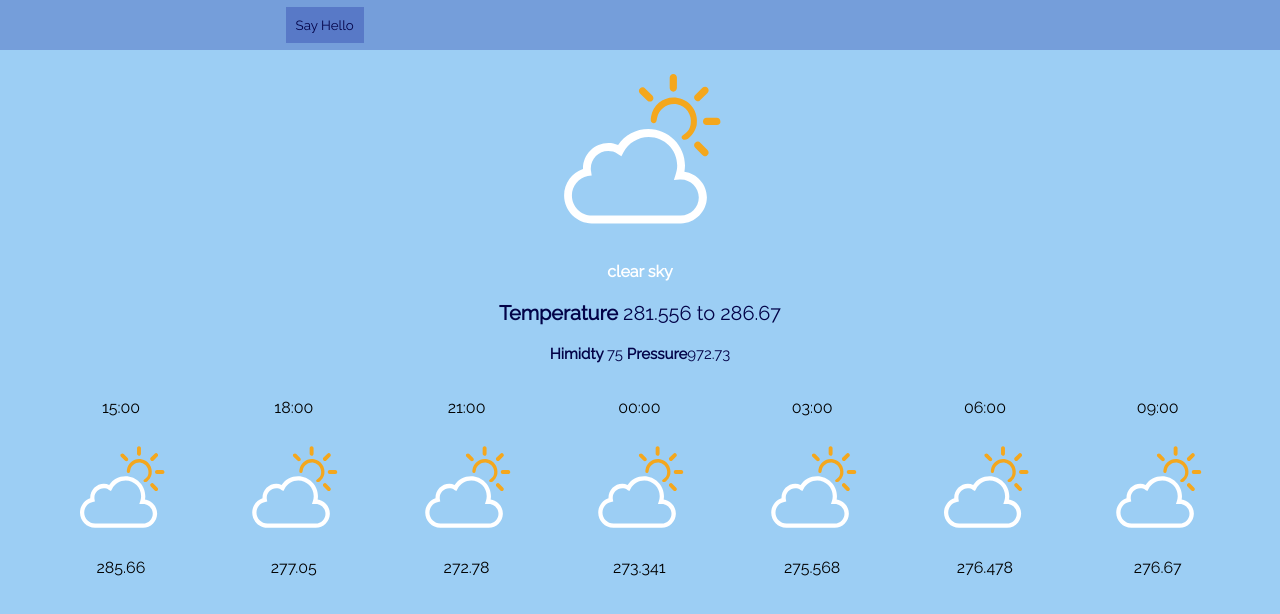
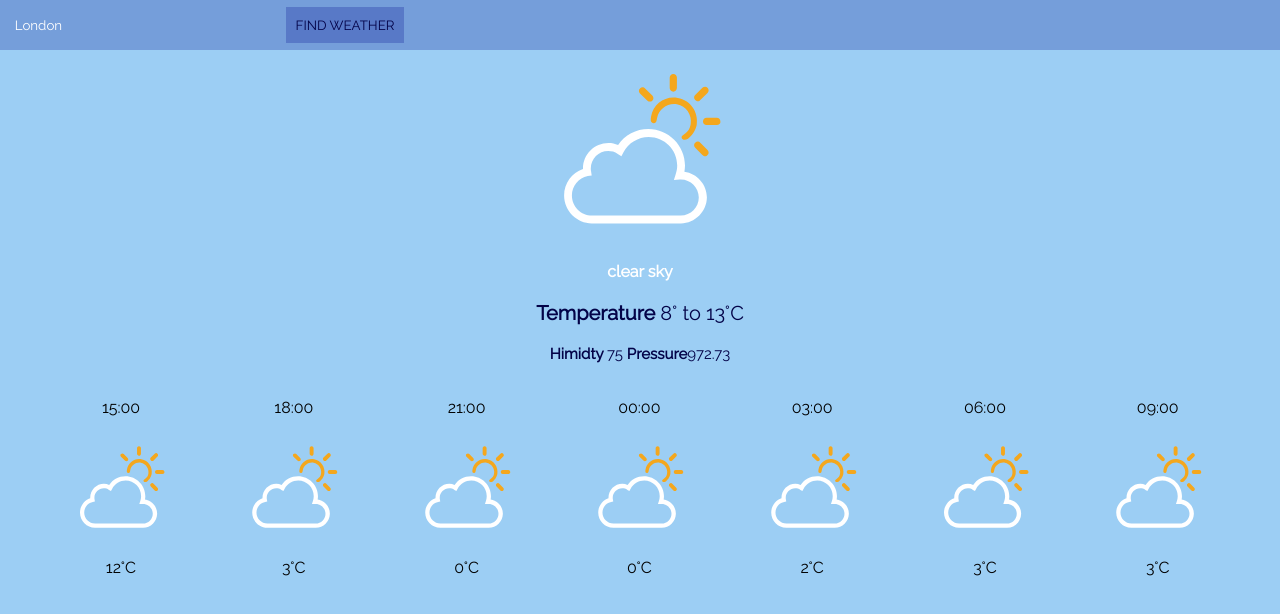
Before and after one commit to Hilal211/weather-api, a React (Create React App) app: page / in a window 1280 px wide. Shown: the top 614 px of the page. Built offline with nearby package versions, Linux system fonts and the light colour scheme.

Commit message:
finale weather

```diff
--- a/src/App.js
+++ b/src/App.js
@@ -14,6 +14,39 @@ import snow from "./img/weather-icons/snow.svg";
 import storm from "./img/weather-icons/storm.svg";
 import unknown from "./img/weather-icons/unknown.svg";
 
+function getId(id){
+  if(id<300){
+      return "storm";
+  }
+  else if(id>300 && id<499){
+      return "drizzle";
+  }
+  else if(id>500 && id<599){
+      return "rain";
+  }
+  else if(id>600 && id<699){
+      return "snow";
+  }
+  else if(id>700 && id<799){
+      return "fog";
+  }
+  else if(id==800){
+      return "clear";
+  }
+  else if(id==801){
+      return "partlycloudy";
+  }
+  else if(id>801 && id<805){
+      return "mostlycloudy";
+  }
+  }
+
+  function toCelsius(k){
+    var c;
+    c= k - 273.15;
+    c=parseInt(c)
+    return c;
+}
 
 
 class Weather_day extends Component {
@@ -48,7 +81,7 @@ class Weather_day extends Component {
           <p class="temp">
             Temperature{" "}
             <span id="temperature">
-              {data.temp_min + " to " + data.temp_max}
+              {toCelsius(data.temp_min)+"°" + " to " + toCelsius(data.temp_max)+"°C"}
             </span>
           </p>
           <p class="details_temp">
@@ -69,7 +102,7 @@ class Weather_hours extends Component {
         <div class="time">
           <p id="hour">{fakeWeatherData.list[i].dt_txt.substring(10,16)}</p>
           <img src={mostlycloudy} alt="snow icon" />
-          <p class="temperature_daily">{fakeWeatherData.list[i].main.temp}</p>
+          <p class="temperature_daily">{toCelsius(fakeWeatherData.list[i].main.temp)+"°C"}</p>
         </div>
       );
     }
--- a/src/components/Search.js
+++ b/src/components/Search.js
@@ -15,6 +15,7 @@ class Search extends React.Component {
         <input
           type="text"
           id="input-name"
+          placeholder="London"
           onChange={event => {
             this.setState({ input: event.target.value });
           }}
@@ -24,7 +25,7 @@ class Search extends React.Component {
             this.props.handleInput(this.state.input);
           }}
         >
-          Say Hello
+          FIND WEATHER
         </button>
       </div>
     );
```
